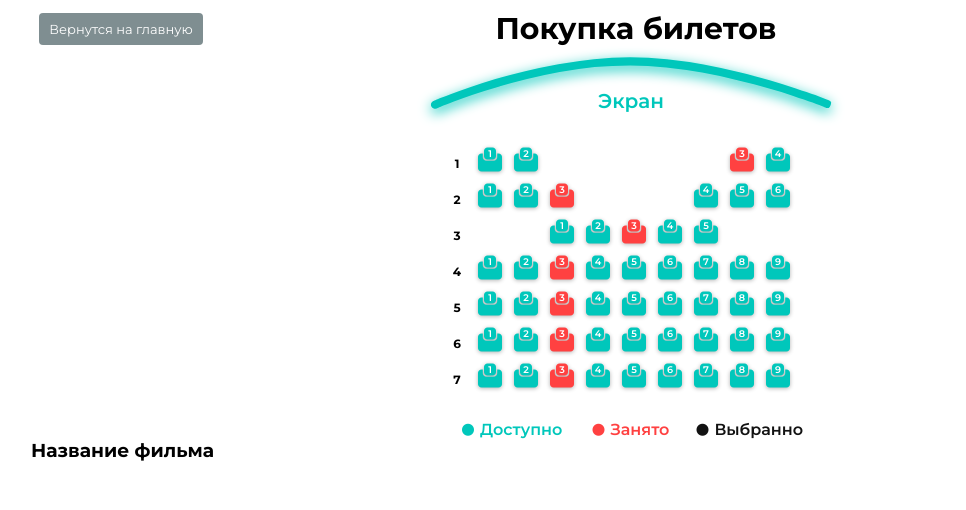
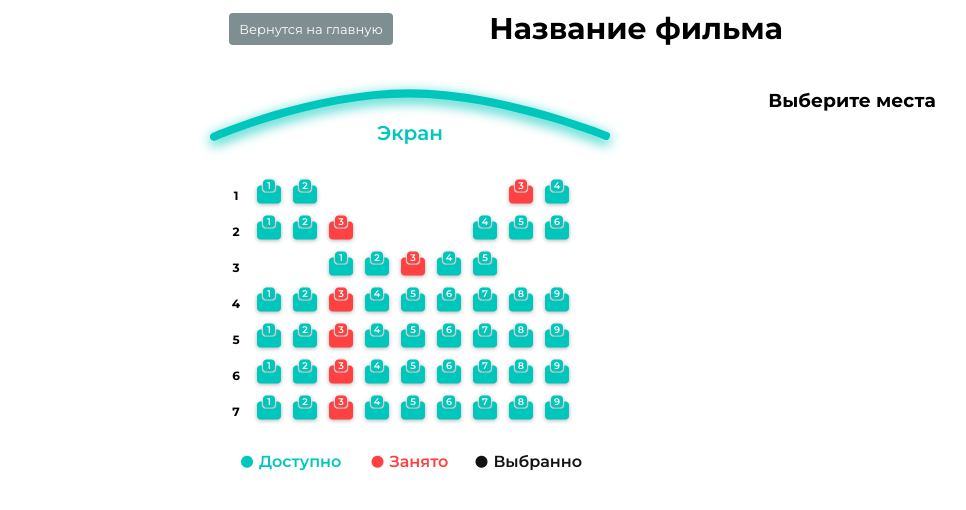
Before and after one commit to Taras21071988/movie_tickets, a React (Create React App) app: page /buy/1 in a window 1280 px wide. Shown: the top 510 px of the page, without its empty margins (9-975 px from the left). Built offline with nearby package versions, Linux system fonts and the light colour scheme.

Commit message:
displaying the total cost, depending on the number  of selected places

```diff
--- a/src/components/Header/Header.module.scss
+++ b/src/components/Header/Header.module.scss
@@ -6,6 +6,7 @@
   align-items: center;
   justify-items: center;
   gap: var(--margin);
+
   .backBtn {
     font-size: var(--btnSize);
     color: var(--light);
--- a/src/pages/TicketPage/TicketPage.module.scss
+++ b/src/pages/TicketPage/TicketPage.module.scss
@@ -1,6 +1,23 @@
-.TicketPage{
-
+.TicketPage {
+  display: grid;
+  justify-content: center;
+  .header {
+    margin-bottom: calc(var(--margin) * 2);
+  }
 }
-.title{
-    margin-bottom: 30px;
+.content {
+  display: grid;
+  grid-template-columns: repeat(2, 1fr);
+  gap: calc(var(--margin) * 4);
+  align-items: start;
 }
+.info {
+  display: grid;
+  gap: calc(var(--margin) * 2);
+}
+.title {
+  text-align: center;
+}
+.titleCenter {
+  text-align: center;
+}
--- a/src/pages/TicketPage/TicketPage.tsx
+++ b/src/pages/TicketPage/TicketPage.tsx
@@ -8,6 +8,10 @@ import { OrderState } from "../../slices";
 
 export const TicketPage = () => {
   const { order } = useSelector((state: RootState) => state);
+  const seatsCount = order.seats.length;
+  const price = 100;
+  const totalPrice = price * seatsCount;
+
   const getOrderInfo = (order: OrderState) => {
     return order.seats.map(({ row, seat }, i) => ({
       label: `Билет${i + 1}`,
@@ -15,16 +19,41 @@ export const TicketPage = () => {
     }));
   };
 
+  const getPriceInfo = (count: number, price: number) => {
+    return [
+      {
+        label: "Колличество мест",
+        value: count,
+      },
+      {
+        label: "Стоимость билета",
+        value: `${price}   ₴`,
+      },
+    ];
+  };
+
   return (
     <div className={style.TicketPage}>
-      <Header title="Покупка билетов" />
+      <Header title="Название фильма" className={style.header} />
       <div className={style.content}>
         <SeatsSelect />
         <div className={style.info}>
-          <h3 className={style.title}>Название фильма</h3>
-          <InfoTable data={getOrderInfo(order)} />
+          {seatsCount > 0 ? (
+            <>
+              <h3 className={style.title}>Выбранные места</h3>
+              <InfoTable data={getOrderInfo(order)} />
+              <div className={style.info}>
+                <h3 className={style.title}>Стоимость </h3>
+                <InfoTable data={getPriceInfo(seatsCount, price)} />
+                <h3>Итого: {totalPrice} ₴</h3>
+              </div>
+            </>
+          ) : (
+            <h3 className={style.titleCenter}> Выберите места</h3>
+          )}
         </div>
       </div>
     </div>
   );
 };
+// {?`Стоимость:${order.seats.length * price} ₴`: null}
```
